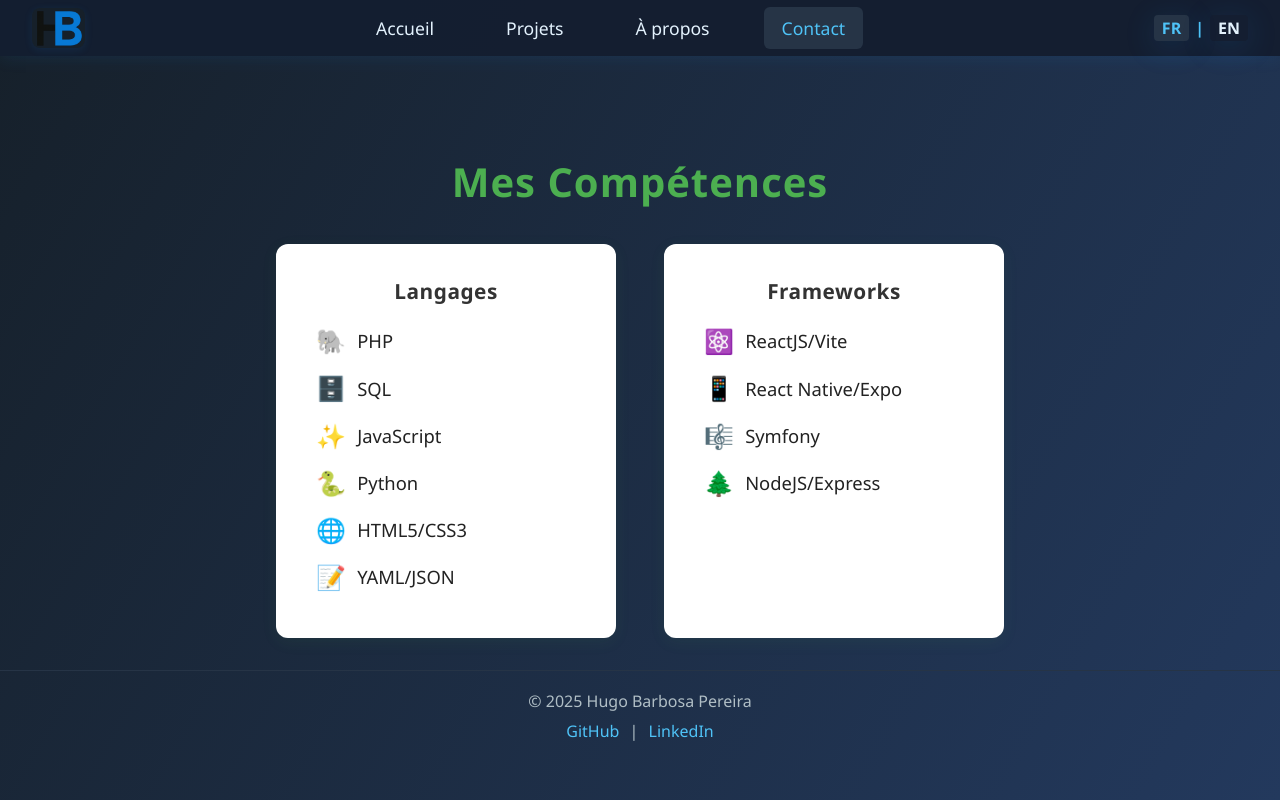
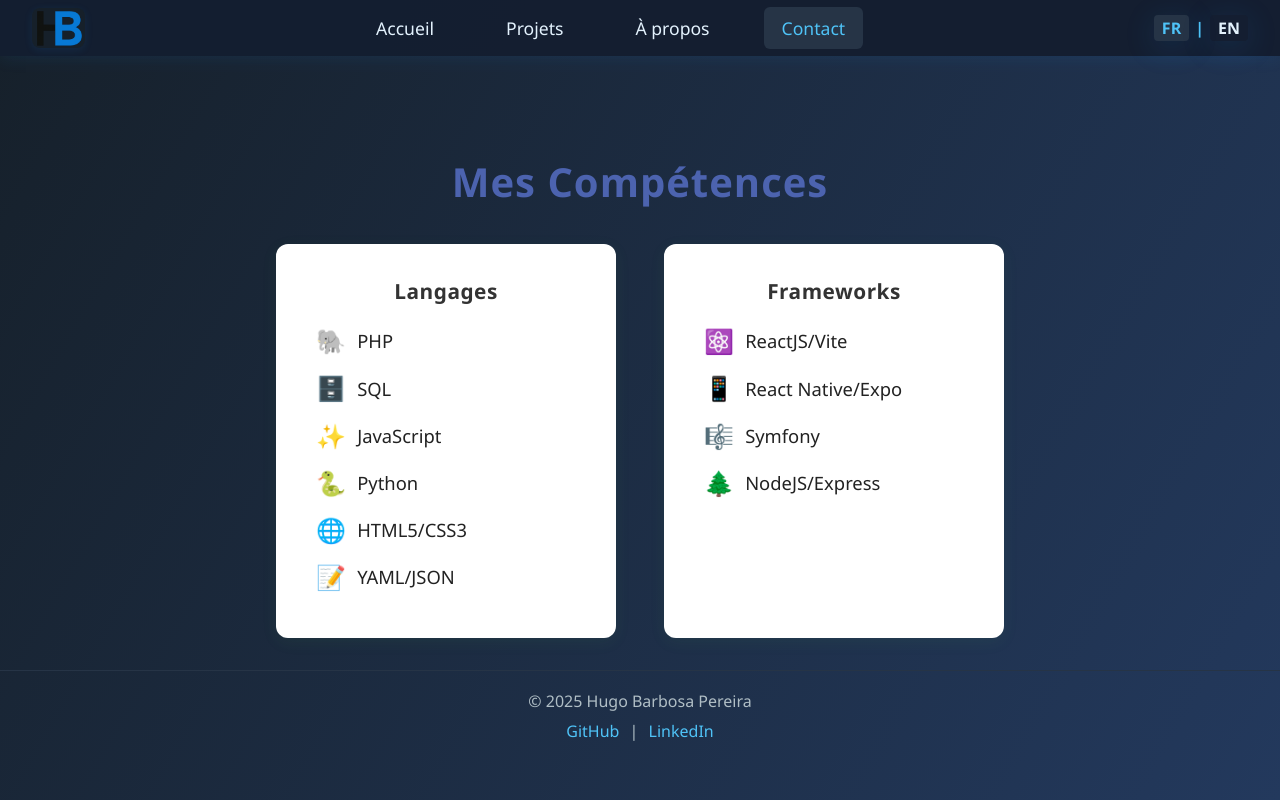
Before and after one commit to Bagass0/Portfolio, a React (Vite) app in the folder Frontend/: page /contact in a window 1280 px wide. Built offline with nearby package versions, Linux system fonts and the light colour scheme.

Commit message:
Update Contact.css

```diff
--- a/Frontend/src/Styles/Contact.css
+++ b/Frontend/src/Styles/Contact.css
@@ -7,7 +7,7 @@
 }
 
 .skills-page h2 {
-  color: #4CAF50;
+  color: #4c63af;
   font-size: 2.5rem;
   margin-bottom: 2rem;
   letter-spacing: 1px;
```
